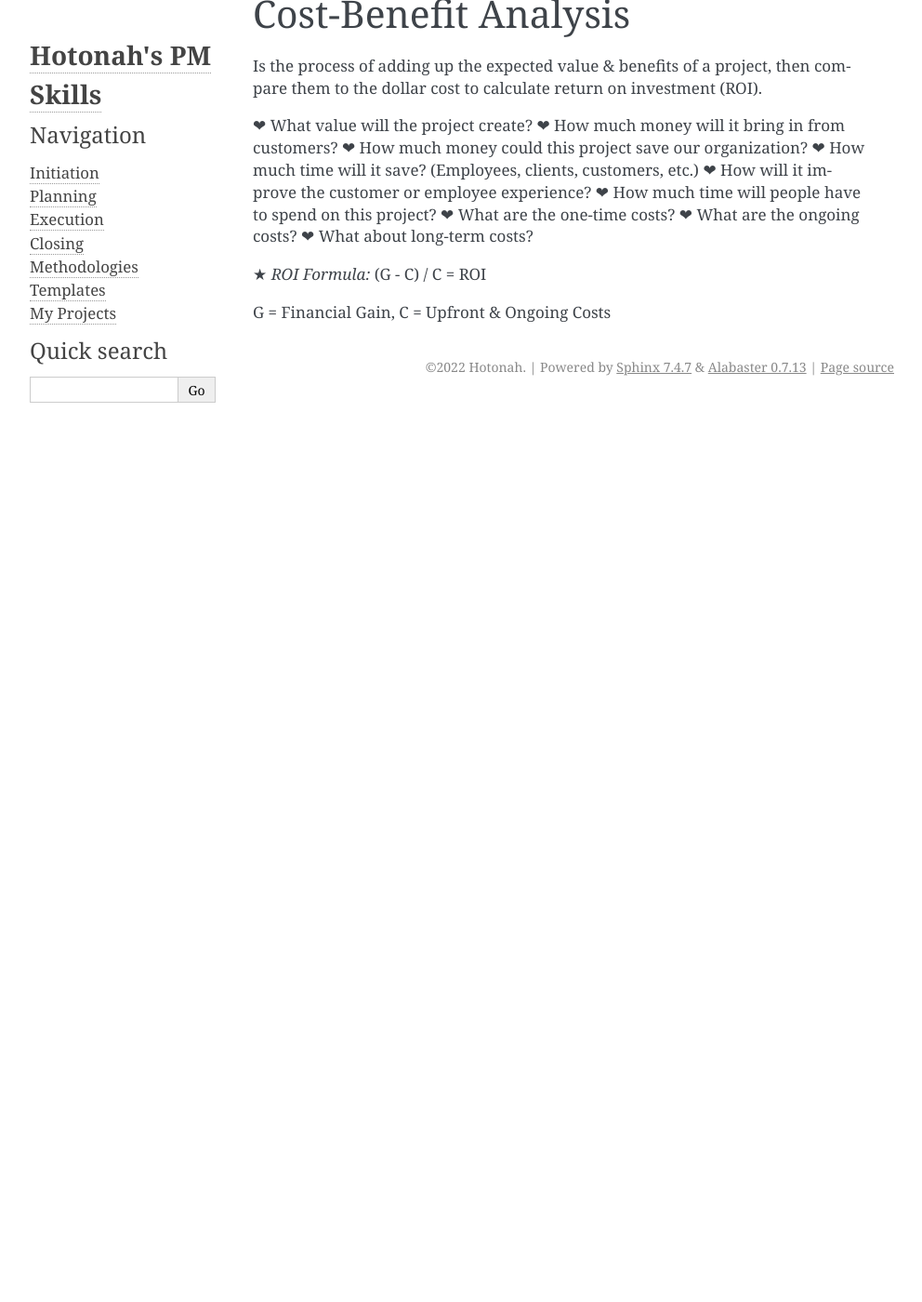
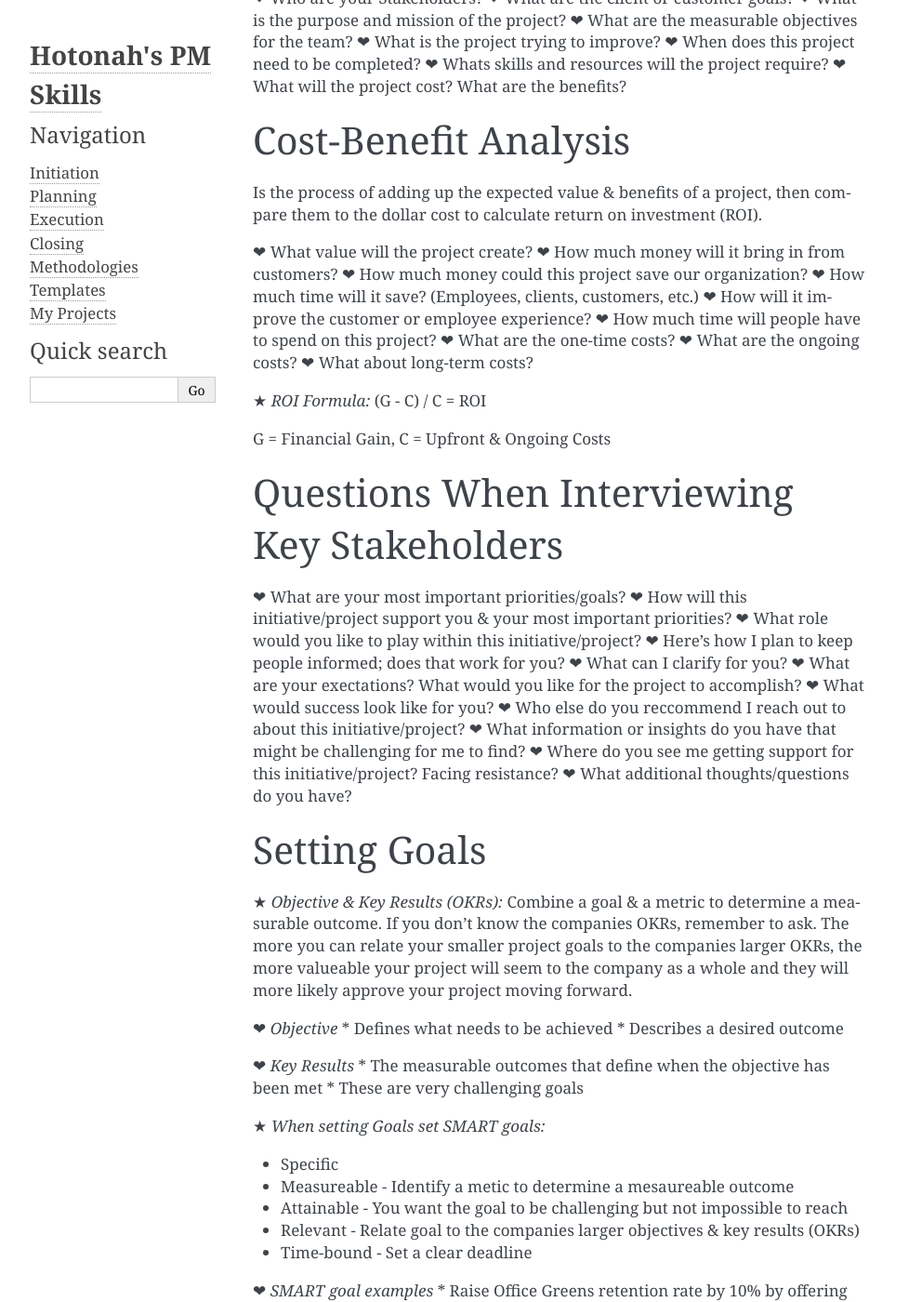
Before and after one commit to Hotonah/hotonah.github.io, a Sphinx documentation site: the page built from source/initiation.txt, in a window 1280 px wide and 1400 px high, scrolled down 889 px. Shown: the whole window at 93% size, without its empty margins (148-1140 px from the left). Built offline with Sphinx 7.4.7, drawn with Linux system fonts in a browser that asks for light colours; before the commit the page ends 1323 px from its top, so only the background shows below that; some of the changed text lies outside the part shown.

Commit message:
Update initiation.txt

```diff
--- a/source/initiation.txt
+++ b/source/initiation.txt
@@ -10,9 +10,16 @@
 
 ★ `Select Success Criteria` - These will measure how successful the project was at reaching our goals.
 
-★ `Create Project Charter` - Clearly defines the project & the project goals, then outlines what is needed to accomplish them. The charter sets a framework for what needs to get done & communicates those details to all stakeholders. - See Template (Insert Template Link)
+★ `Create Project Charter` - Document work: scope, goals, & deliverables - Clearly defines the project & the project goals, then outlines what is needed to accomplish them. The charter sets a framework for what needs to get done & communicates those details to all stakeholders. - See Template (Insert Template Link)
 
 ★ `Determine Methodology` - See Methodologies (Insert Link)
+
+★ `Select Tools`
+❤ Stakeholder Analysis - Determines how & when to communicate
+❤ RACI Chart - Determines roles and responsibilities
+❤ Tracking Tools - Plan, track, complete work - Work management tools (Asana, Planner, Trello, Jira)
+❤ Communication Tools - Email, Asana, Teams, Slack
+❤ Scheduling Tools - MSProject, Google Docs, Smartsheet - Keep project on track
 
 ★ `Ask yourself these questions:`
 
@@ -43,3 +50,67 @@
 (G - C) / C = ROI
 
 G = Financial Gain, C = Upfront & Ongoing Costs
+
+Questions When Interviewing Key Stakeholders
+=============================================
+❤ What are your most important priorities/goals?
+❤ How will this initiative/project support you & your most important priorities?
+❤ What role would you like to play within this initiative/project?
+❤ Here's how I plan to keep people informed; does that work for you?
+❤ What can I clarify for you?
+❤ What are your exectations? What would you like for the project to accomplish?
+❤ What would success look like for you?
+❤ Who else do you reccommend I reach out to about this initiative/project?
+❤ What information or insights do you have that might be challenging for me to find?
+❤ Where do you see me getting support for this initiative/project? Facing resistance?
+❤ What additional thoughts/questions do you have?
+
+Setting Goals
+================
+★ `Objective & Key Results (OKRs):` Combine a goal & a metric to determine a measurable outcome. If you don't know the companies OKRs, remember to ask. The more you can relate your smaller project goals to the companies larger OKRs, the more valueable your project will seem to the company as a whole and they will more likely approve your project moving forward.
+
+❤ `Objective`
+* Defines what needs to be achieved
+* Describes a desired outcome
+
+❤ `Key Results`
+* The measurable outcomes that define when the objective has been met
+* These are very challenging goals
+
+★ `When setting Goals set SMART goals:`
+
+* Specific
+* Measureable - Identify a metic to determine a mesaureable outcome
+* Attainable - You want the goal to be challenging but not impossible to reach
+* Relevant - Relate goal to the companies larger objectives & key results (OKRs)
+* Time-bound - Set a clear deadline
+
+❤ `SMART goal examples`
+* Raise Office Greens retention rate by 10% by offering more services by the end of the year. Measure through each quarter.
+* Boost Office Greens brand awareness with new promotions in Marketing & redesigned wbsite by the end of the year.
+
+Tips When Choosing a Team
+===========================
+1. Make a list of all the stakeholders the project impacts (Invested, Impacted, Contributes)
+2. List out: project roles, team size, necessary skills (can they be taught), availability, motivation, & communication styles
+3. List out skills needed: people skills, soft skills, patience, problem solving, leadership, motivated
+4. Determine the level of interest & influence for each stakeholder (Insert Link to stakeholder template)
+5. Assess stakeholders ability to participate & find ways to include them
+6. Prioratize stakeholders with a high level of interest & influence
+
+★ Buid a RACI Chart (Insert Link to RACI Chart)
+* Responsible - Who gets the work done
+* Accountible - Who makes sure the work is done
+* Consulted - Who gives input or feedback on work
+* Informed - Who needs to know the outcome
+
+* Project pponsor - Director of product or service
+* Team members - implementation team, designers, developers
+* Project manager
+* Users - employees, customers, clients
+
+(Include picture of a RACI Chart)
+
+❤  Use fun team building exercises early on to understand each other, trust each other, & find out what motivates them.
+
+(Include team building exercises ideas)
```
